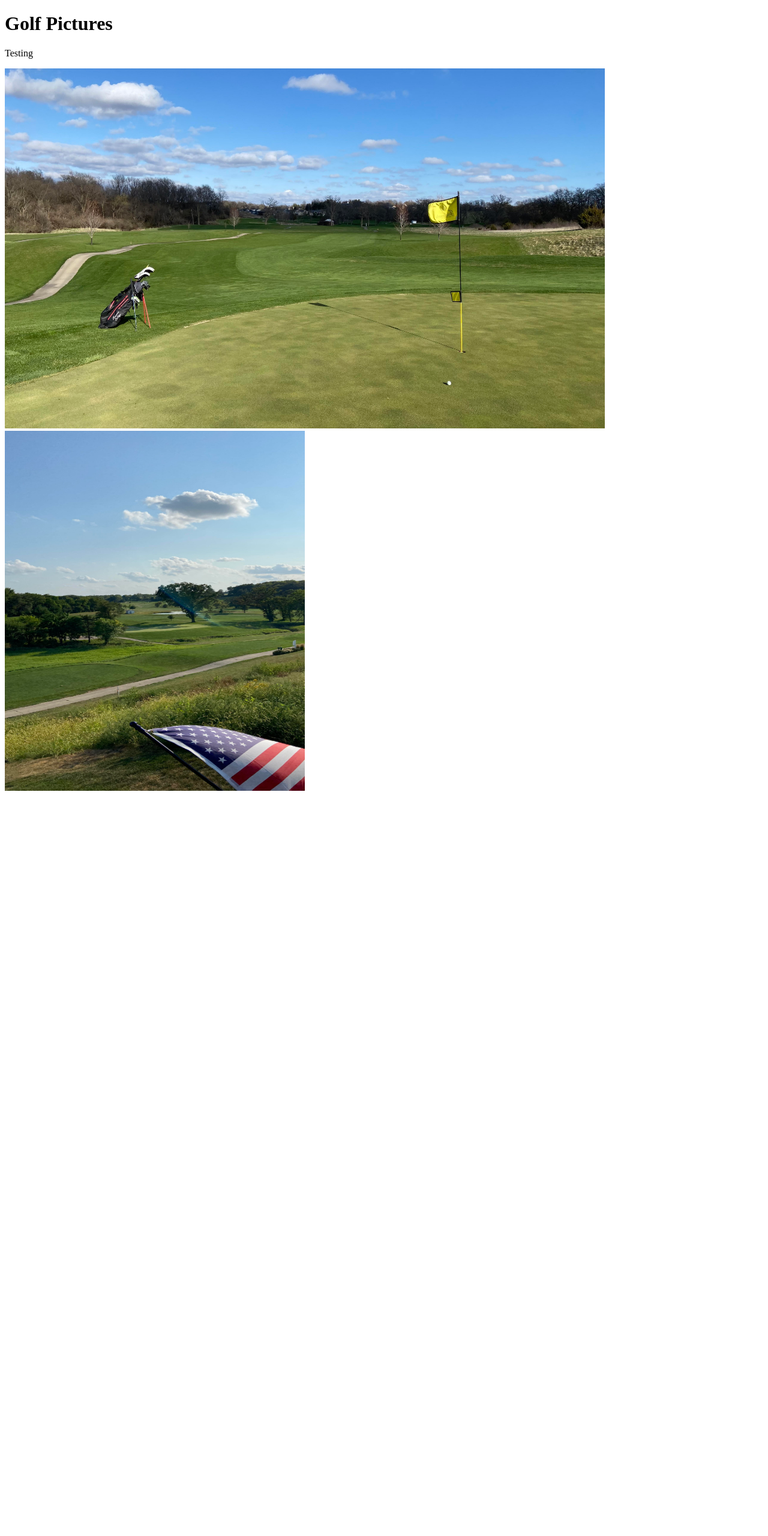
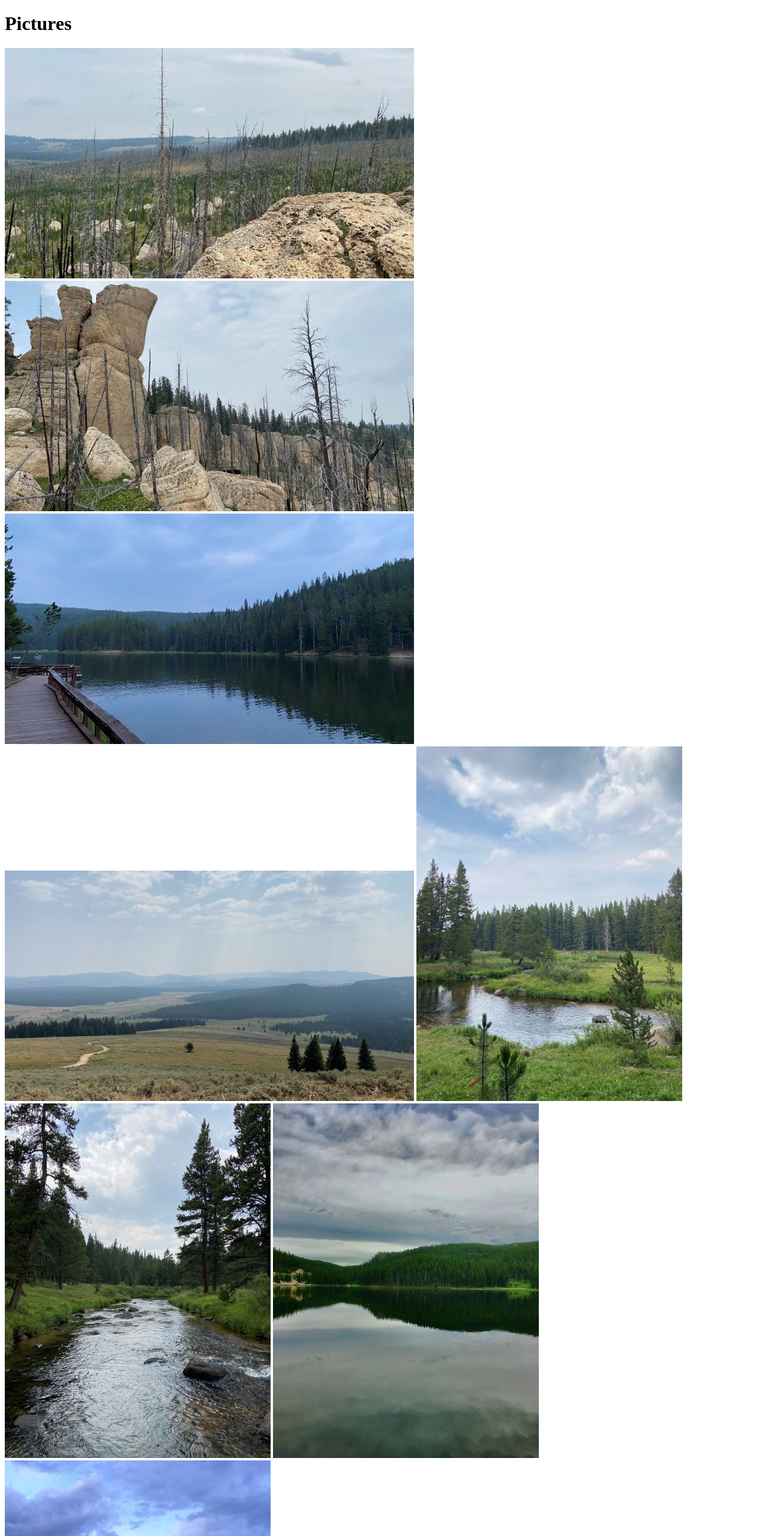
Before and after one commit to isaac-roe/isaac-roe.github.io, a plain HTML site: page index.html in a window 1280 px wide. Shown: the top 2560 px of the page at 60% size. Before the commit the page ends 1330 px from the top, so only its background shows below. Drawn offline with Linux system fonts and the light colour scheme.

Commit message:
Added image folder and images

```diff
--- a/index.html
+++ b/index.html
@@ -10,15 +10,26 @@
 
 	<body>
 		<h1>
-			Golf Pictures
+			Pictures
 		</h1>
 
-		<p>
-			Testing
-		</p>
 
-		<img src="indy1.jpg" alt="Golf Course" width="1000" height="600">
+		<!-- <img src="indy1.jpg" alt="Golf Course" width="1000" height="600">
 		<img src="indy2.jpg" alt="Another Golf Course" width="500" height="600">
+		<img src="resizewyoming1.jpg" alt="wyoming" width="600" height="337">
+		<img src="wyoming2.jpg"> -->
+		<img src="images/wyoming1.jpg">
+		<img src="images/wyoming2.jpg">
+		<img src="images/wyoming3.jpg">
+		<img src="images/wyoming4.jpg">
+		<img src="images/wyoming5.jpg">
+		<img src="images/wyoming6.jpg">
+		<img src="images/wyoming7.jpg">
+		<img src="images/wyoming8.jpg">
+		<img src="images/wyoming9.jpg">
+		<img src="images/wyoming10.jpg">
+		<img src="images/wyoming11.jpg">
+		<img src="images/wyoming12.jpg">
 	</body>
 
 </html>
```
Also changed, not shown: images/indy1.jpg (renamed from indy1.jpg), images/indy2.jpg (renamed from indy2.jpg), images/wyoming1.jpg (added), images/wyoming10.jpg (added), images/wyoming11.jpg (added), images/wyoming12.jpg (added), images/wyoming2.jpg (added), images/wyoming3.jpg (added), images/wyoming4.jpg (added), images/wyoming5.jpg (added), images/wyoming6.jpg (added), images/wyoming7.jpg (added), images/wyoming8.jpg (added), images/wyoming9.jpg (added).
